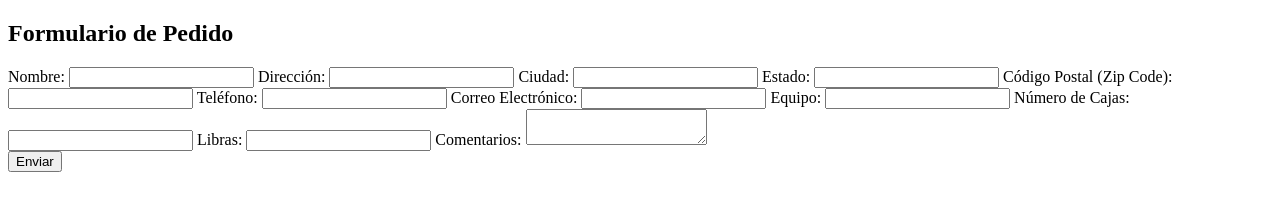
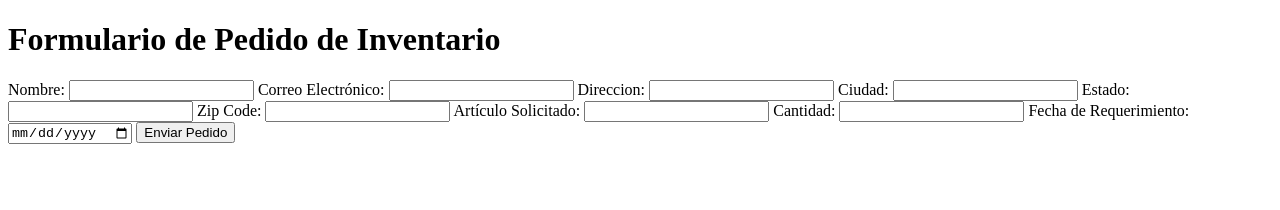
Before and after one commit to psyduskat/index.html, a plain HTML site: page index.html in a window 1280 px wide. Drawn offline with Linux system fonts and the light colour scheme.

Commit message:
Update index.html

```diff
--- a/index.html
+++ b/index.html
@@ -1,49 +1,44 @@
 <!DOCTYPE html>
-<html>
+<html lang="es">
 <head>
+    <meta charset="UTF-8">
+    <meta name="viewport" content="width=device-width, initial-scale=1.0">
     <title>Formulario de Pedido</title>
-    <link rel="stylesheet" type="text/css" href="style.css">
+    <link rel="stylesheet" href="styles.css">
 </head>
 <body>
-    <form id="pedidoForm">
-        <h2>Formulario de Pedido</h2>
+    <div class="container">
+        <h1>Formulario de Pedido de Inventario</h1>
+        <form id="orderForm" onsubmit="return validateForm()">
+            <label for="name">Nombre:</label>
+            <input type="text" id="name" name="name" required>
 
-        <label for="nombre">Nombre:</label>
-        <input type="text" id="nombre" name="nombre">
+            <label for="email">Correo Electrónico:</label>
+            <input type="email" id="email" name="email" required>
 
-        <label for="direccion">Dirección:</label>
-        <input type="text" id="direccion" name="direccion">
+           <label for="name">Direccion:</label>
+            <input type="text" id="name" name="direccion" required>
 
-        <label for="ciudad">Ciudad:</label>
-        <input type="text" id="ciudad" name="ciudad">
+           <label for="name">Ciudad:</label>
+            <input type="text" id="name" name="ciudad" required>
+           <label for="name">Estado:</label>
+            <input type="text" id="name" name="estado" required>
 
-        <label for="estado">Estado:</label>
-        <input type="text" id="estado" name="estado">
+           <label for="name">Zip Code:</label>
+            <input type="text" id="name" name="zipcode" required>
 
-        <label for="zipcode">Código Postal (Zip Code):</label>
-        <input type="text" id="zipcode" name="zipcode">
+            <label for="item">Artículo Solicitado:</label>
+            <input type="text" id="item" name="item" required>
 
-        <label for="phone">Teléfono:</label>
-        <input type="text" id="phone" name="phone">
+            <label for="quantity">Cantidad:</label>
+            <input type="number" id="quantity" name="quantity" required>
 
-        <label for="email">Correo Electrónico:</label>
-        <input type="email" id="email" name="email">
+            <label for="date">Fecha de Requerimiento:</label>
+            <input type="date" id="date" name="date" required>
 
-        <label for="equipo">Equipo:</label>
-        <input type="text" id="equipo" name="equipo">
-
-        <label for="cajas">Número de Cajas:</label>
-        <input type="number" id="cajas" name="cajas">
-
-        <label for="libras">Libras:</label>
-        <input type="number" id="libras" name="libras">
-
-        <label for="comentarios">Comentarios:</label>
-        <textarea id="comentarios" name="comentarios"></textarea><br>
-
-        <input type="submit" value="Enviar">
-    </form>
-
-    <script src="app.js"></script>
+            <input type="submit" value="Enviar Pedido">
+        </form>
+    </div>
+    <script src="script.js"></script>
 </body>
 </html>
```
